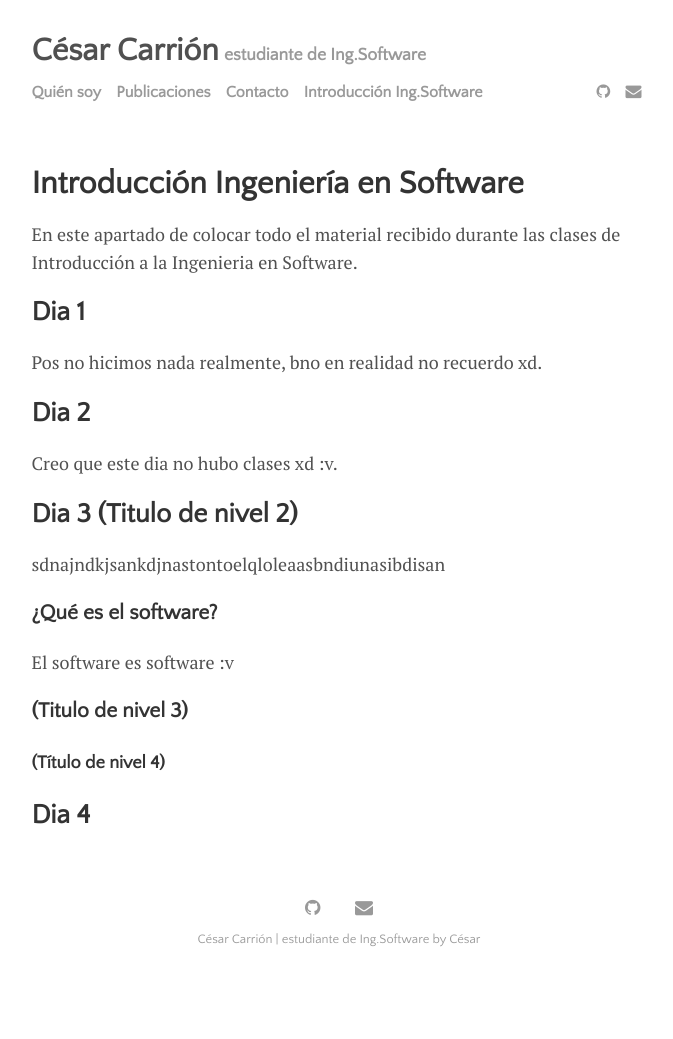
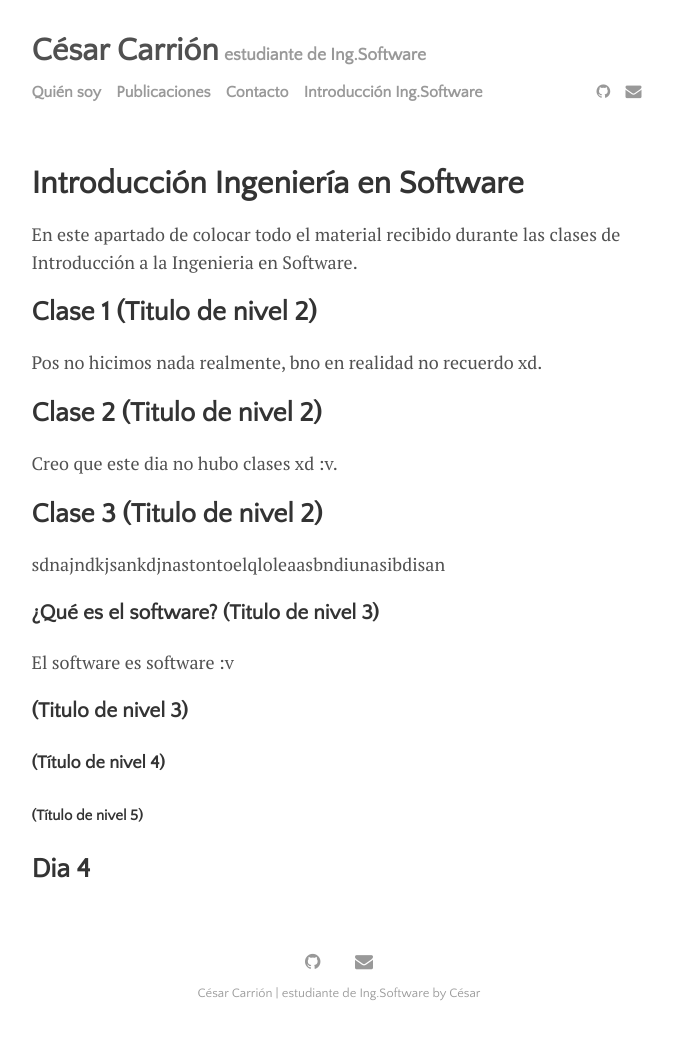
Before and after one commit to CesarFCL/CesarCarrion, a Jekyll site: the page built from menu/IntSof.md, in a window 1280 px wide. Shown: the whole page, without its empty margins (301-974 px from the left). Built offline with Jekyll 4.4.1, drawn with Linux system fonts in a browser that asks for light colours; before the commit the page ends 985 px from its top, so only the background shows below that.

Commit message:
Modificación 2.05.1
Modificación 2.05.1

```diff
--- a/menu/IntSof.md
+++ b/menu/IntSof.md
@@ -7,22 +7,24 @@ En este apartado de colocar todo el material recibido durante las clases de Intr
 
 <!--<De aquí para abajo estarian lo que se veria en cada clase segun el plan de clase y en funcion de las diapositivas dadas por el profe??>-->
 
-## Dia 1
+## Clase 1 (Titulo de nivel 2)
 Pos no hicimos nada realmente, bno en realidad no recuerdo xd.
 
-## Dia 2
+## Clase 2 (Titulo de nivel 2)
 Creo que este dia no hubo clases xd :v.
 
-## Dia 3 (Titulo de nivel 2)
+## Clase 3 (Titulo de nivel 2)
 sdnajndkjsankdjnastontoelqloleaasbndiunasibdisan
 
-### ¿Qué es el software?
+### ¿Qué es el software? (Titulo de nivel 3)
 El software es software :v
 
 ### (Titulo de nivel 3)
 
 #### (Título de nivel 4)
 
+##### (Título de nivel 5)
+
 ## Dia 4
 
 
```
